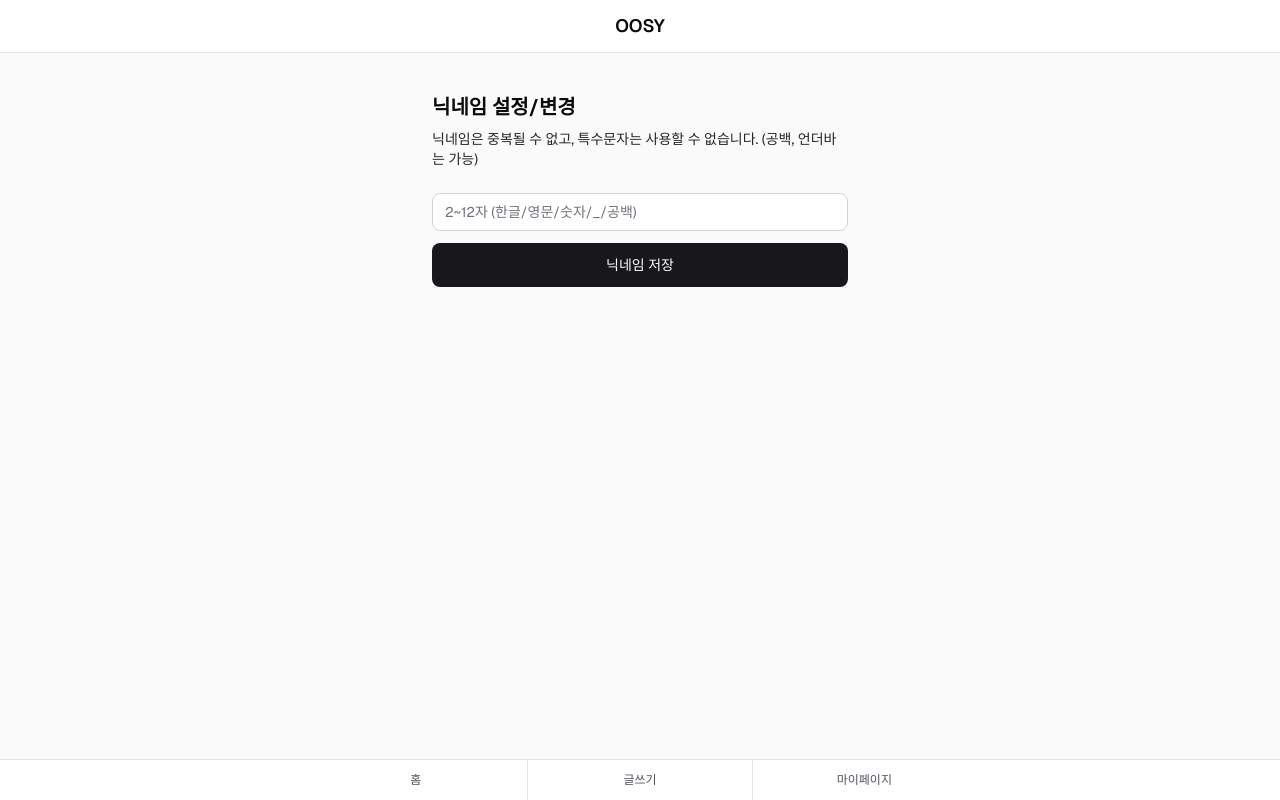
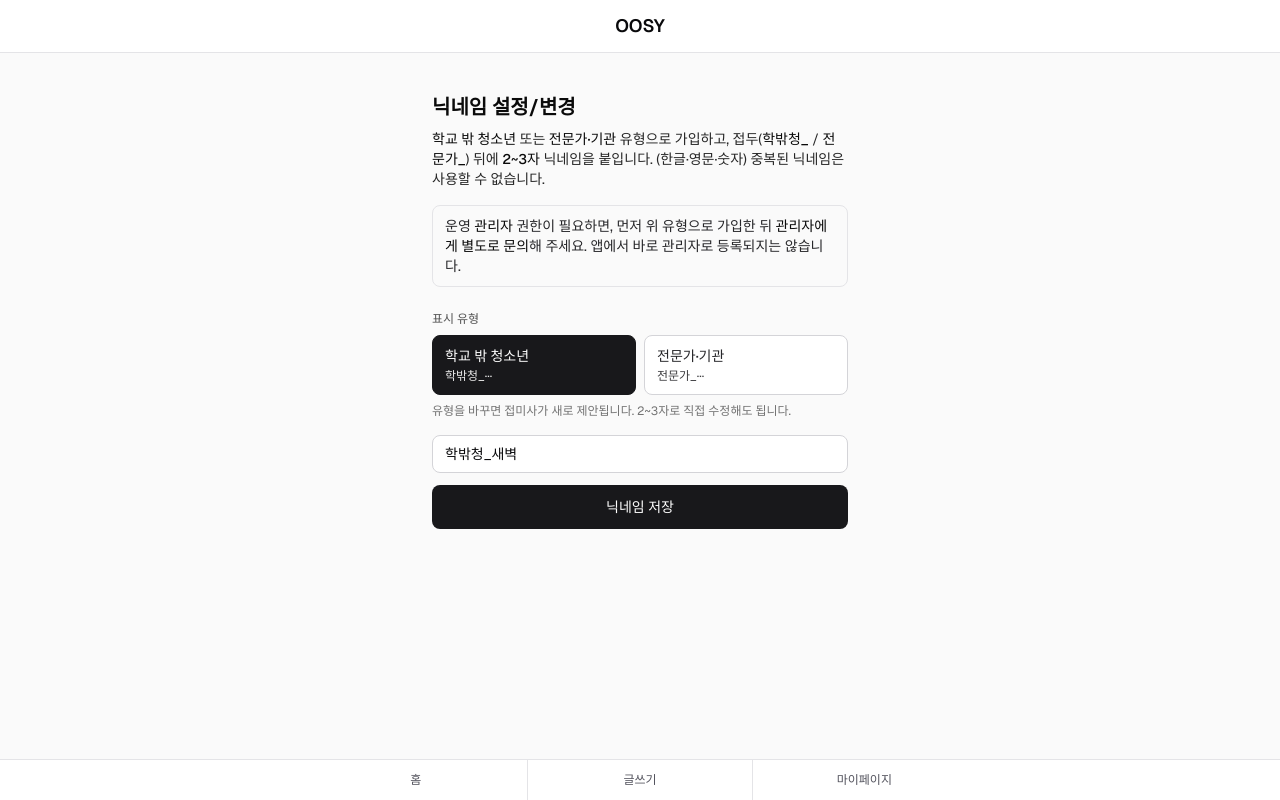
Before and after one commit to HaeunJang271/OOSY_PROJECT, a Next.js app: page /nickname in a window 1280 px wide. Built offline with nearby package versions, Linux system fonts and the light colour scheme; no server answers; the database is empty; sample sign-in values are in the browser's storage.

Commit message:
fix: 닉네임 시스템 개편

```diff
--- a/app/nickname/page.tsx
+++ b/app/nickname/page.tsx
@@ -2,15 +2,23 @@
 
 import { useEffect, useState } from "react";
 import { useRouter } from "next/navigation";
-import { setNickname, validateNickname } from "@/lib/profile";
+import {
+  setNickname,
+  suggestNickname,
+  validateNickname,
+  type NicknameRole,
+  nicknameRoleFromValue,
+} from "@/lib/profile";
 import { useAuth } from "@/providers/AuthProvider";
 
 export default function NicknamePage() {
   const router = useRouter();
   const { user, loading, nickname, isAdmin, reloadProfile } = useAuth();
   const [value, setValue] = useState("");
+  const [role, setRole] = useState<NicknameRole>("youth");
   const [busy, setBusy] = useState(false);
   const [error, setError] = useState<string | null>(null);
+  const [initialized, setInitialized] = useState(false);
 
   useEffect(() => {
     if (loading) return;
@@ -18,8 +26,27 @@ export default function NicknamePage() {
       router.replace("/login");
       return;
     }
-    setValue(nickname ?? "");
-  }, [loading, user, nickname, router]);
+    if (nickname?.trim()) {
+      setValue(nickname.trim());
+      const r = nicknameRoleFromValue(nickname.trim());
+      if (r) setRole(r);
+      else if (isAdmin) setRole("expert");
+      setInitialized(true);
+      return;
+    }
+    if (!initialized) {
+      const defaultRole: NicknameRole = isAdmin ? "expert" : "youth";
+      setRole(defaultRole);
+      setValue(suggestNickname(defaultRole));
+      setInitialized(true);
+    }
+  }, [loading, user, nickname, router, isAdmin, initialized]);
+
+  function applyRole(next: NicknameRole) {
+    setRole(next);
+    setValue(suggestNickname(next));
+    setError(null);
+  }
 
   async function handleSubmit(e: React.FormEvent) {
     e.preventDefault();
@@ -55,10 +82,94 @@ export default function NicknamePage() {
       <h1 className="mb-2 text-xl font-semibold text-neutral-950">
         닉네임 설정/변경
       </h1>
-      <p className="mb-6 text-sm text-neutral-800">
-        닉네임은 중복될 수 없고, 특수문자는 사용할 수 없습니다. (공백,
-        언더바는 가능)
+      <p className="mb-4 text-sm text-neutral-800">
+        <span className="font-medium text-neutral-950">학교 밖 청소년</span> 또는{" "}
+        <span className="font-medium text-neutral-950">전문가·기관</span> 유형으로
+        가입하고, 접두(
+        <span className="font-medium text-neutral-950">학밖청_</span> /{" "}
+        <span className="font-medium text-neutral-950">전문가_</span>) 뒤에{" "}
+        <span className="font-medium text-neutral-950">2~3자</span> 닉네임을
+        붙입니다. (한글·영문·숫자) 중복된 닉네임은 사용할 수 없습니다.
+        {isAdmin && (
+          <>
+            {" "}
+            <span className="font-medium text-neutral-950">운영 관리자</span>는
+            닉네임을 <span className="font-medium text-neutral-950">관리자_</span>{" "}
+            형식으로도 설정할 수 있습니다.
+          </>
+        )}
       </p>
+      {!isAdmin && (
+        <p className="mb-6 rounded-lg border border-zinc-200 bg-zinc-50 px-3 py-2.5 text-sm text-zinc-800">
+          운영 <span className="font-medium text-neutral-950">관리자</span> 권한이
+          필요하면, 먼저 위 유형으로 가입한 뒤{" "}
+          <span className="font-medium text-neutral-950">
+            관리자에게 별도로 문의
+          </span>
+          해 주세요. 앱에서 바로 관리자로 등록되지는 않습니다.
+        </p>
+      )}
+      {isAdmin && (
+        <p className="mb-6 rounded-lg border border-zinc-200 bg-zinc-50 px-3 py-2.5 text-sm text-zinc-800">
+          <span className="font-medium text-neutral-950">관리자_</span> 닉네임은
+          이미 운영 관리자로 등록된 계정에만 허용됩니다.
+        </p>
+      )}
+
+      <div className="mb-4">
+        <p className="mb-2 text-xs font-medium text-neutral-600">표시 유형</p>
+        <div
+          className={`grid gap-2 ${isAdmin ? "sm:grid-cols-3" : "sm:grid-cols-2"}`}
+        >
+          <button
+            type="button"
+            onClick={() => applyRole("youth")}
+            className={`rounded-lg border px-3 py-2.5 text-left text-sm font-medium transition-colors ${
+              role === "youth"
+                ? "border-zinc-900 bg-zinc-900 text-white"
+                : "border-zinc-300 bg-white text-zinc-800 hover:bg-zinc-50"
+            }`}
+          >
+            학교 밖 청소년
+            <span className="mt-0.5 block text-xs font-normal opacity-90">
+              학밖청_···
+            </span>
+          </button>
+          <button
+            type="button"
+            onClick={() => applyRole("expert")}
+            className={`rounded-lg border px-3 py-2.5 text-left text-sm font-medium transition-colors ${
+              role === "expert"
+                ? "border-zinc-900 bg-zinc-900 text-white"
+                : "border-zinc-300 bg-white text-zinc-800 hover:bg-zinc-50"
+            }`}
+          >
+            전문가·기관
+            <span className="mt-0.5 block text-xs font-normal opacity-90">
+              전문가_···
+            </span>
+          </button>
+          {isAdmin && (
+            <button
+              type="button"
+              onClick={() => applyRole("admin")}
+              className={`rounded-lg border px-3 py-2.5 text-left text-sm font-medium transition-colors ${
+                role === "admin"
+                  ? "border-zinc-900 bg-zinc-900 text-white"
+                  : "border-zinc-300 bg-white text-zinc-800 hover:bg-zinc-50"
+              }`}
+            >
+              관리자 표시
+              <span className="mt-0.5 block text-xs font-normal opacity-90">
+                관리자_···
+              </span>
+            </button>
+          )}
+        </div>
+        <p className="mt-2 text-xs text-neutral-500">
+          유형을 바꾸면 접미사가 새로 제안됩니다. 2~3자로 직접 수정해도 됩니다.
+        </p>
+      </div>
 
       <form onSubmit={handleSubmit} className="space-y-3">
         <label htmlFor="nickname" className="sr-only">
@@ -68,9 +179,9 @@ export default function NicknamePage() {
           id="nickname"
           value={value}
           onChange={(e) => setValue(e.target.value)}
-          placeholder="2~12자 (한글/영문/숫자/_/공백)"
+          placeholder="예: 학밖청_가나"
           className="w-full rounded-lg border border-zinc-300 bg-white px-3 py-2 text-sm text-zinc-950 placeholder:text-zinc-500"
-          maxLength={12}
+          maxLength={7}
           inputMode="text"
           autoComplete="off"
         />
--- a/components/AdminDashboard.tsx
+++ b/components/AdminDashboard.tsx
@@ -127,18 +127,18 @@ export function AdminDashboard() {
         <button
           type="button"
           onClick={() => setTab("pending")}
-          className={`flex-1 rounded-lg px-3 py-2 text-sm font-medium ${
+          className={`min-w-28 flex-1 rounded-lg px-3 py-2 text-sm font-medium ${
             tab === "pending"
               ? "bg-white text-zinc-950 shadow-sm"
               : "text-zinc-800"
           }`}
         >
-          승인 대기 ({pending.length})
+          글 승인 대기 ({pending.length})
         </button>
         <button
           type="button"
           onClick={() => setTab("approved")}
-          className={`flex-1 rounded-lg px-3 py-2 text-sm font-medium ${
+          className={`min-w-28 flex-1 rounded-lg px-3 py-2 text-sm font-medium ${
             tab === "approved"
               ? "bg-white text-zinc-950 shadow-sm"
               : "text-zinc-800"
--- a/components/HomePosts.tsx
+++ b/components/HomePosts.tsx
@@ -155,6 +155,7 @@ export function HomePosts() {
         <p className="text-sm text-neutral-800">아직 승인된 글이 없습니다.</p>
       )}
 
+      {posts.length > 0 && (
         <ul className="divide-y divide-zinc-200 rounded-xl border border-zinc-200 bg-white p-1 shadow-sm">
           {posts.map((p) => (
             <li key={p.id} className="px-3 py-4 first:rounded-t-lg last:rounded-b-lg sm:px-4">
@@ -183,6 +184,7 @@ export function HomePosts() {
             </li>
           ))}
         </ul>
+      )}
     </div>
   );
 }
--- a/lib/profile.ts
+++ b/lib/profile.ts
@@ -15,18 +15,78 @@ import {
 import { getFirebaseDb } from "@/lib/firebase";
 import type { UserProfile } from "@/lib/types";
 
-export const NICKNAME_REGEX = /^[A-Za-z0-9가-힣_ ]{2,12}$/;
+/**
+ * 학밖청_ · 전문가_ + 접미사 2~3자 (한글·영문·숫자)
+ * 관리자_ 형식은 운영 관리자( Firestore admins )만 사용 가능 — validateNickname(isAdmin) 참고
+ */
+export const CANONICAL_NICKNAME_REGEX =
+  /^학밖청_[가-힣A-Za-z0-9]{2,3}$|^전문가_[가-힣A-Za-z0-9]{2,3}$|^관리자_[가-힣A-Za-z0-9]{2,3}$/;
 
+const NICK_YOUTH = /^학밖청_[가-힣A-Za-z0-9]{2,3}$/;
+const NICK_EXPERT = /^전문가_[가-힣A-Za-z0-9]{2,3}$/;
+const NICK_ADMIN = /^관리자_[가-힣A-Za-z0-9]{2,3}$/;
+
+export type NicknameRole = "youth" | "expert" | "admin";
+
+const PREFIX_YOUTH = "학밖청_";
+const PREFIX_EXPERT = "전문가_";
+const PREFIX_ADMIN = "관리자_";
+
+/** 닉네임 접미(음절 2개 = 문자열 length 2) — 짧은 단어에서 무작위 선택 */
+const NICK_WORDS_2 = [
+  "바다", "파도", "노을", "구름", "바람", "새벽", "하늘", "별빛", "햇살", "이슬", "새싹", "풀잎",
+  "마음", "아침", "저녁", "소리", "은하", "꽃잎", "물결", "모래", "돌담", "초록", "봄날", "가을",
+  "겨울", "여름", "달빛", "숲길", "꿈결", "별무", "푸름", "섬빛", "해답", "산길", "강물",
+] as const;
+
+/** 닉네임 접미(음절 3개 = 문자열 length 3) */
+const NICK_WORDS_3 = [
+  "무지개", "은하수", "푸른빛", "노을빛", "별무리", "새벽빛", "바다빛", "숲속길",
+  "꿈나무", "구름길", "바람결", "별자리", "꽃향기", "새소리", "물안개", "푸른숲",
+  "아침별", "저녁별", "한줄기", "고요함", "파도빛", "숲바람", "별빛길", "새벽길",
+] as const;
+
+function randomSuffix(): string {
+  const useThree = Math.random() < 0.5;
+  const pool = useThree ? NICK_WORDS_3 : NICK_WORDS_2;
+  return pool[Math.floor(Math.random() * pool.length)] as string;
+}
+
+export function suggestNickname(role: NicknameRole): string {
+  const suf = randomSuffix();
+  if (role === "youth") return `${PREFIX_YOUTH}${suf}`;
+  if (role === "expert") return `${PREFIX_EXPERT}${suf}`;
+  return `${PREFIX_ADMIN}${suf}`;
+}
+
+export function nicknameRoleFromValue(nickname: string): NicknameRole | null {
+  const t = nickname.trim();
+  if (t.startsWith(PREFIX_ADMIN)) return "admin";
+  if (t.startsWith(PREFIX_EXPERT)) return "expert";
+  if (t.startsWith(PREFIX_YOUTH)) return "youth";
+  return null;
+}
+
+export function isCanonicalNicknameFormat(nickname: string): boolean {
+  return CANONICAL_NICKNAME_REGEX.test(nickname.trim());
+}
+
+/**
+ * @param isAdmin Firestore `admins/{uid}` 문서 존재 여부
+ */
 export function validateNickname(nickname: string, isAdmin = false): string | null {
   const t = nickname.trim();
   if (!t) return "닉네임을 입력해 주세요.";
-  if (!NICKNAME_REGEX.test(t)) {
-    return "닉네임은 2~12자, 한글/영문/숫자/언더바(_)/공백만 사용할 수 있습니다.";
+  if (NICK_ADMIN.test(t)) {
+    if (!isAdmin) {
+      return "관리자_ 닉네임은 운영 관리자 권한이 있는 계정만 사용할 수 있습니다.";
+    }
+    return null;
   }
-  if (!isAdmin && t.includes("관리자")) {
-    return "일반 사용자는 닉네임에 '관리자'를 포함할 수 없습니다.";
+  if (NICK_YOUTH.test(t) || NICK_EXPERT.test(t)) {
+    return null;
   }
-  return null;
+  return "닉네임은 학밖청_ 또는 전문가_ 뒤에 2~3자(한글·영문·숫자)를 붙인 형식이어야 합니다. (운영 관리자는 관리자_ 형식도 가능)";
 }
 
 export async function fetchUserProfile(uid: string): Promise<UserProfile | null> {
@@ -49,7 +109,6 @@ export async function fetchNicknamesByUids(
   const db = getFirebaseDb();
   const result: Record<string, string> = {};
 
-  // Firestore "in" 쿼리는 최대 10개씩만 허용
   for (let i = 0; i < uniq.length; i += 10) {
     const chunk = uniq.slice(i, i + 10);
     const q = query(
@@ -71,15 +130,12 @@ export async function fetchNicknamesByUids(
 export async function setNickname(params: {
   uid: string;
   nickname: string;
+  /** Firestore admins 문서 존재 여부 — 관리자_ 닉네임 검증에 사용 */
   isAdmin?: boolean;
   db?: Firestore;
 }): Promise<void> {
   const db = params.db ?? getFirebaseDb();
   const nickname = params.nickname.trim();
-  const validationError = validateNickname(nickname, Boolean(params.isAdmin));
-  if (validationError) {
-    throw new Error(validationError);
-  }
 
   await runTransaction(db, async (tx) => {
     const nickRef = doc(db, "nicknames", nickname);
@@ -89,6 +145,11 @@ export async function setNickname(params: {
       userSnap.exists() && typeof (userSnap.data() as { nickname?: unknown }).nickname === "string"
         ? ((userSnap.data() as { nickname?: string }).nickname ?? "").trim()
         : "";
+
+    const validationError = validateNickname(nickname, Boolean(params.isAdmin));
+    if (validationError) {
+      throw new Error(validationError);
+    }
 
     const nickSnap = await tx.get(nickRef);
     if (nickSnap.exists()) {
--- a/providers/AuthProvider.tsx
+++ b/providers/AuthProvider.tsx
@@ -57,7 +57,6 @@ export function AuthProvider({ children }: { children: ReactNode }) {
       setNickname(n);
       setNeedsNickname(!n);
     } catch {
-      // 네트워크/권한 문제 등은 UX상 닉네임 미설정으로 강제하지 않음
       setNickname(null);
       setNeedsNickname(false);
     }
@@ -84,7 +83,6 @@ export function AuthProvider({ children }: { children: ReactNode }) {
           const snap = await getDoc(doc(getFirebaseDb(), "admins", u.uid));
           setIsAdmin(snap.exists());
         } catch {
-          // 오프라인·일시 네트워크 실패 시 관리자 여부만 알 수 없음 → 비관리자로 처리
           setIsAdmin(false);
         }
         try {
```
Also changed, not shown: 1 other file (tests, documents, lock files or other folders). Lines whose indentation alone changed are shown as unchanged.
